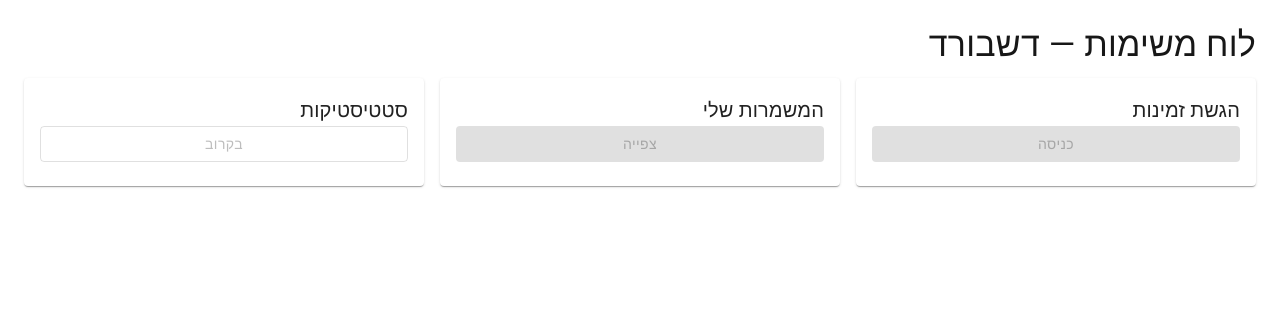
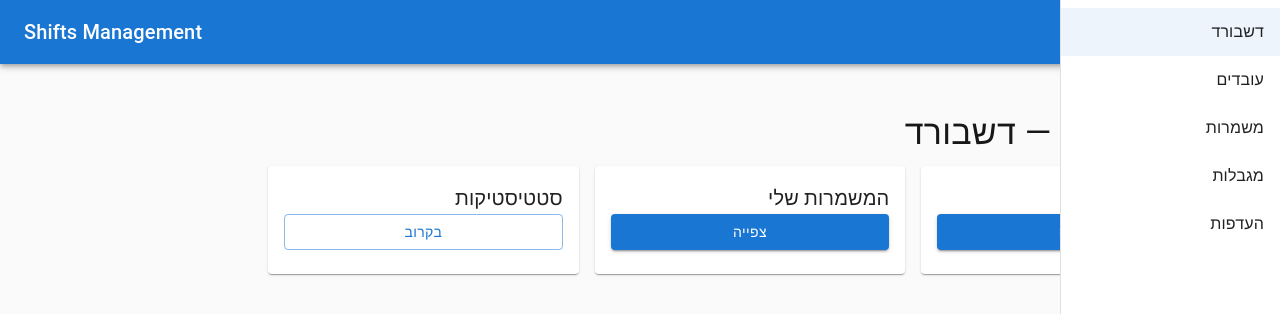
Before and after one commit to yosefi1/shifts, a Next.js app: page / in a window 1280 px wide. Shown: the top 314 px of the page. Built offline with nearby package versions, Linux system fonts and the light colour scheme.

Commit message:
UI shell: Header, Sidebar, pages, navigation; Dashboard buttons enabled

```diff
--- /dev/null
+++ b/src/components/Constraints.tsx
@@ -0,0 +1,12 @@
+"use client";
+
+import Box from "@mui/material/Box";
+import Typography from "@mui/material/Typography";
+
+export default function Constraints() {
+  return (
+    <Box sx={{ p: 3 }} dir="rtl">
+      <Typography variant="h5">מסך מגבלות (Placeholder)</Typography>
+    </Box>
+  );
+}
--- a/src/components/Dashboard.tsx
+++ b/src/components/Dashboard.tsx
@@ -2,7 +2,9 @@
 
 import { Box, Typography, Card, CardContent, Button } from "@mui/material";
 
-export default function Dashboard() {
+type Props = { onNavigate?: (view: string) => void };
+
+export default function Dashboard({ onNavigate }: Props) {
   return (
     <Box sx={{ p: 3 }} dir="rtl">
       <Typography variant="h4" gutterBottom>
@@ -12,7 +14,8 @@ export default function Dashboard() {
         <Card>
           <CardContent>
             <Typography variant="h6">הגשת זמינות</Typography>
-            <Button variant="contained" fullWidth disabled>
+            <Button variant="contained" fullWidth onClick={() => onNavigate?.("constraints")}
+            >
               כניסה
             </Button>
           </CardContent>
@@ -20,7 +23,7 @@ export default function Dashboard() {
         <Card>
           <CardContent>
             <Typography variant="h6">המשמרות שלי</Typography>
-            <Button variant="contained" fullWidth disabled>
+            <Button variant="contained" fullWidth onClick={() => onNavigate?.("shifts")}>
               צפייה
             </Button>
           </CardContent>
@@ -28,7 +31,7 @@ export default function Dashboard() {
         <Card>
           <CardContent>
             <Typography variant="h6">סטטיסטיקות</Typography>
-            <Button variant="outlined" fullWidth disabled>
+            <Button variant="outlined" fullWidth onClick={() => onNavigate?.("preferences")}>
               בקרוב
             </Button>
           </CardContent>
--- /dev/null
+++ b/src/components/Header.tsx
@@ -0,0 +1,23 @@
+"use client";
+
+import AppBar from "@mui/material/AppBar";
+import Toolbar from "@mui/material/Toolbar";
+import Typography from "@mui/material/Typography";
+import Box from "@mui/material/Box";
+
+type HeaderProps = {
+  title?: string;
+};
+
+export default function Header({ title = "Shifts Management" }: HeaderProps) {
+  return (
+    <AppBar position="static" color="primary">
+      <Toolbar>
+        <Typography variant="h6" component="div" sx={{ flexGrow: 1 }}>
+          {title}
+        </Typography>
+        <Box />
+      </Toolbar>
+    </AppBar>
+  );
+}
--- /dev/null
+++ b/src/components/Preferences.tsx
@@ -0,0 +1,12 @@
+"use client";
+
+import Box from "@mui/material/Box";
+import Typography from "@mui/material/Typography";
+
+export default function Preferences() {
+  return (
+    <Box sx={{ p: 3 }} dir="rtl">
+      <Typography variant="h5">מסך העדפות (Placeholder)</Typography>
+    </Box>
+  );
+}
--- /dev/null
+++ b/src/components/Shifts.tsx
@@ -0,0 +1,12 @@
+"use client";
+
+import Box from "@mui/material/Box";
+import Typography from "@mui/material/Typography";
+
+export default function Shifts() {
+  return (
+    <Box sx={{ p: 3 }} dir="rtl">
+      <Typography variant="h5">מסך משמרות (Placeholder)</Typography>
+    </Box>
+  );
+}
--- a/src/components/ShiftsApp.tsx
+++ b/src/components/ShiftsApp.tsx
@@ -1,5 +1,53 @@
+import { useState } from "react";
+import { ThemeProvider, createTheme } from "@mui/material/styles";
+import { QueryClient, QueryClientProvider } from "@tanstack/react-query";
+import { Toaster } from "react-hot-toast";
+import Box from "@mui/material/Box";
 import Dashboard from "./Dashboard";
+import Header from "./Header";
+import Sidebar from "./Sidebar";
+import Workers from "./Workers";
+import Shifts from "./Shifts";
+import Constraints from "./Constraints";
+import Preferences from "./Preferences";
 
 export default function ShiftsApp() {
-  return <Dashboard />;
+  const [currentView, setCurrentView] = useState("dashboard");
+
+  const theme = createTheme({
+    direction: "rtl",
+    palette: { primary: { main: "#1976d2" }, secondary: { main: "#dc004e" } },
+  });
+
+  const queryClient = new QueryClient();
+
+  const renderView = () => {
+    switch (currentView) {
+      case "workers":
+        return <Workers />;
+      case "shifts":
+        return <Shifts />;
+      case "constraints":
+        return <Constraints />;
+      case "preferences":
+        return <Preferences />;
+      default:
+        return <Dashboard onNavigate={setCurrentView} />;
+    }
+  };
+
+  return (
+    <QueryClientProvider client={queryClient}>
+      <ThemeProvider theme={theme}>
+        <Box sx={{ minHeight: "100vh", bgcolor: "#fafafa" }}>
+          <Header />
+          <Box sx={{ display: "flex" }}>
+            <Sidebar currentView={currentView} onViewChange={setCurrentView} />
+            <Box sx={{ flex: 1, p: 3 }}>{renderView()}</Box>
+          </Box>
+          <Toaster position="top-right" />
+        </Box>
+      </ThemeProvider>
+    </QueryClientProvider>
+  );
 }
--- /dev/null
+++ b/src/components/Sidebar.tsx
@@ -0,0 +1,36 @@
+"use client";
+
+import Drawer from "@mui/material/Drawer";
+import List from "@mui/material/List";
+import ListItem from "@mui/material/ListItem";
+import ListItemButton from "@mui/material/ListItemButton";
+import ListItemText from "@mui/material/ListItemText";
+
+const items = [
+  { key: "dashboard", label: "דשבורד" },
+  { key: "workers", label: "עובדים" },
+  { key: "shifts", label: "משמרות" },
+  { key: "constraints", label: "מגבלות" },
+  { key: "preferences", label: "העדפות" },
+];
+
+type SidebarProps = {
+  currentView: string;
+  onViewChange: (key: string) => void;
+};
+
+export default function Sidebar({ currentView, onViewChange }: SidebarProps) {
+  return (
+    <Drawer variant="permanent" anchor="right" sx={{ width: 220, ["& .MuiDrawer-paper"]: { width: 220, boxSizing: "border-box" } }}>
+      <List>
+        {items.map((it) => (
+          <ListItem key={it.key} disablePadding>
+            <ListItemButton selected={currentView === it.key} onClick={() => onViewChange(it.key)}>
+              <ListItemText primary={it.label} sx={{ textAlign: "right" }} />
+            </ListItemButton>
+          </ListItem>
+        ))}
+      </List>
+    </Drawer>
+  );
+}
--- /dev/null
+++ b/src/components/Workers.tsx
@@ -0,0 +1,12 @@
+"use client";
+
+import Box from "@mui/material/Box";
+import Typography from "@mui/material/Typography";
+
+export default function Workers() {
+  return (
+    <Box sx={{ p: 3 }} dir="rtl">
+      <Typography variant="h5">מסך עובדים (Placeholder)</Typography>
+    </Box>
+  );
+}
```
